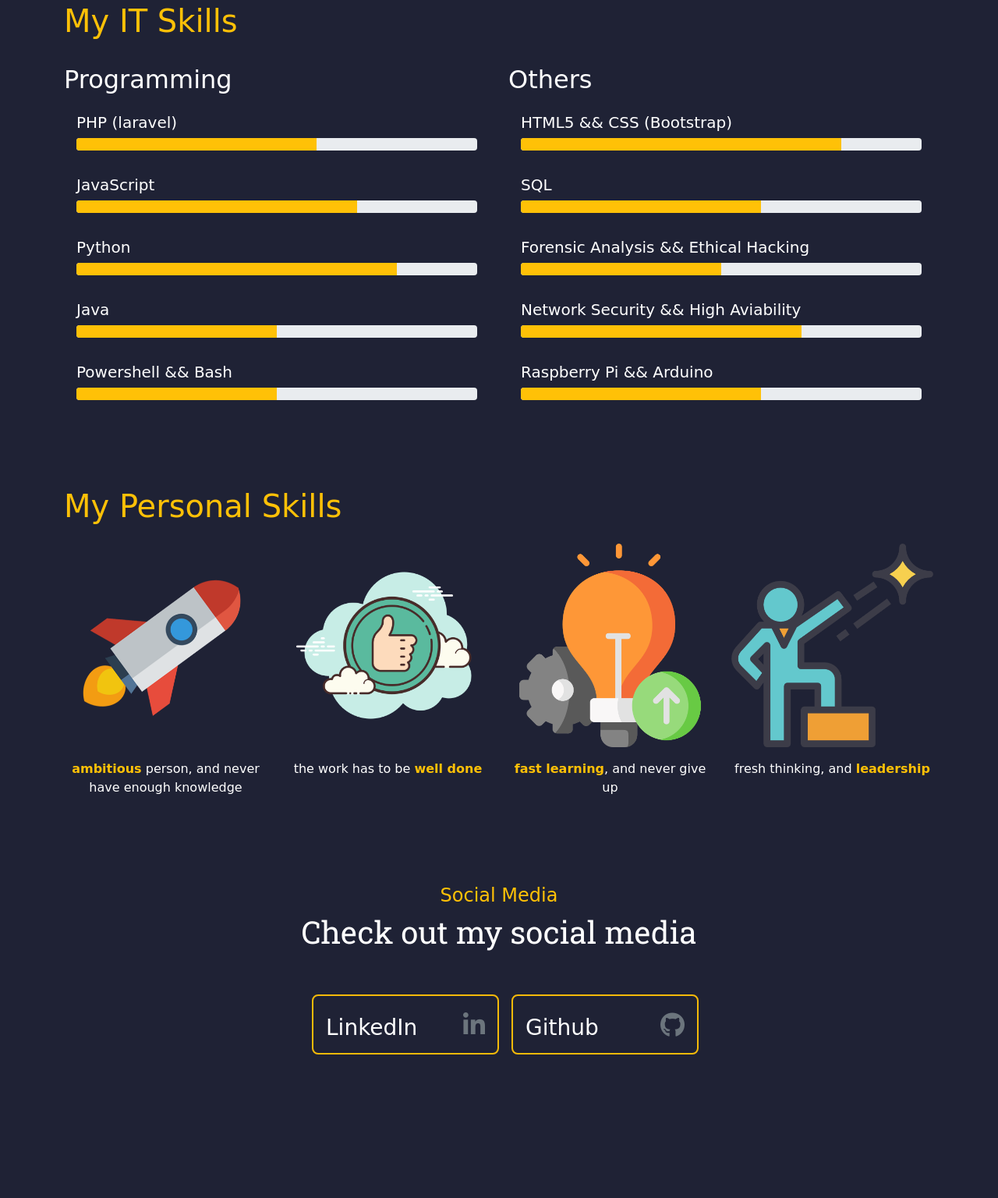
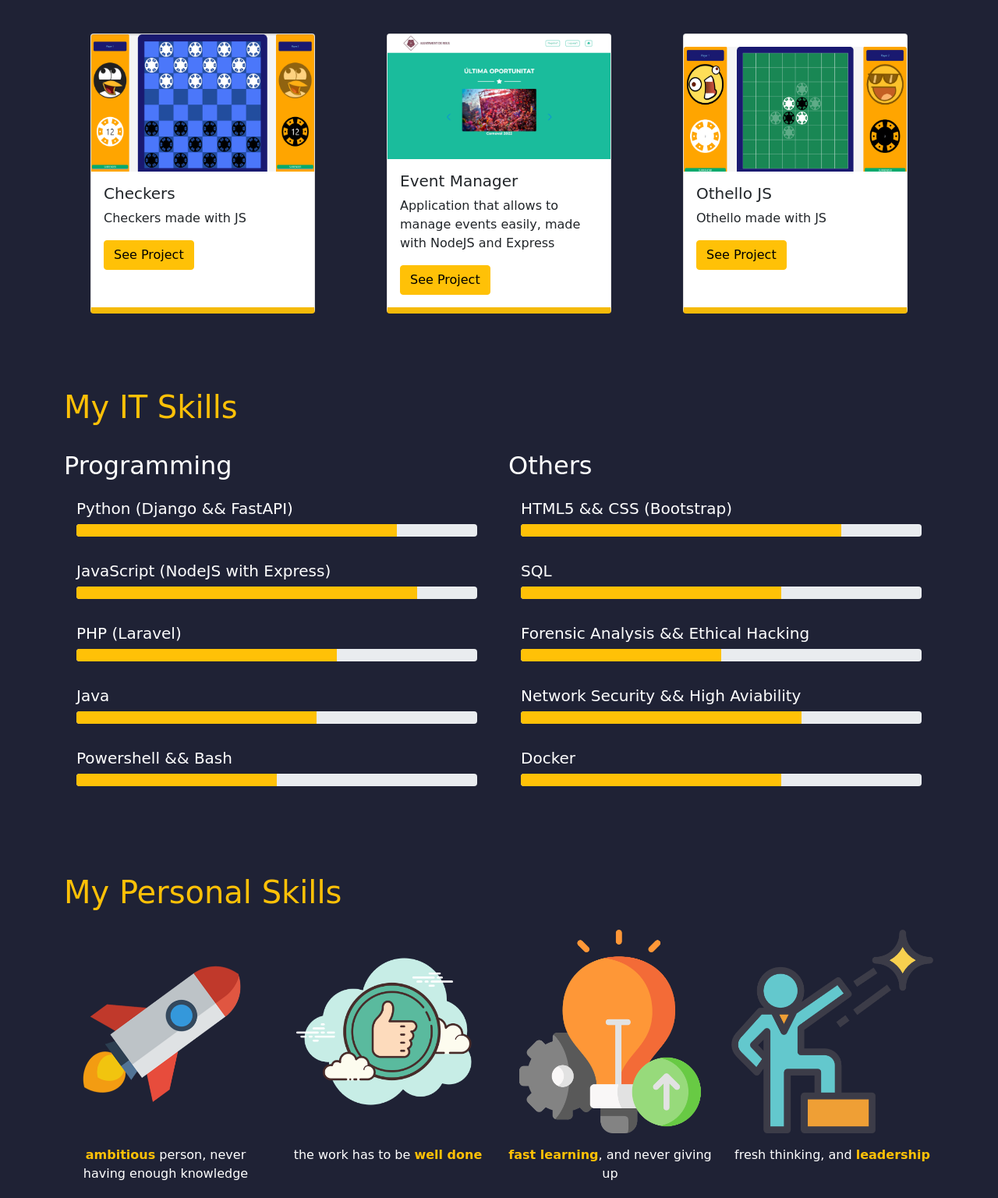
Before and after one commit to bogdddy/portfolio, a plain HTML site: page index.html in a window 1280 px wide. Shown: the part 2148-3684 px from the top of the page at 78% size. Before the commit the page ends 3548 px from the top, so only its background shows below. Drawn offline with nearby package versions, Linux system fonts and the light colour scheme; a web font is replaced by a local one.

Commit message:
25/04/22

```diff
--- a/index.html
+++ b/index.html
@@ -65,13 +65,13 @@
 
     <div class="main-container container-fluid">
       <div class="row main_row ">
-        <div class="col-6 p-0">
+        <div class="col-6 col-sm-0 p-0 d-none d-sm-block">
             <img
               src="images/avatarhi.png"
               class=""
             />
         </div>
-        <div class="col-6 ">
+        <div class="col-9 col-sm-6 ">
           <h2 class="text-white">Hello, I'm</h2>
           <h1 class="text-warning m-heading">Bogdan Struk.</h1>
           <h2 class="text-white">Web Developer</h2>
@@ -97,7 +97,11 @@
           </p>
           <br/>
           <p>
-            In my free time I like to play video games and ride the bike, and skate.
+            Now I'm finishing my web development course and planning into a computer science degree.
+          </p>
+          <br/>
+          <p>
+            In my free time I like to play video games and skating, even though I'm not so good at it.
             I'm very curious and I always feel like learning new things
           </p>
           <button class="btn btn-outline-warning">Learn More</button>
@@ -111,6 +115,7 @@
       <h1 class="text-warning mb-3 pb-2 media-text-center">My Projects</h1>
       <div class="row">
 
+        <!-- I AM VEGAN  -->
         <div class="col-xl-4 col-sm-12 mb-5 d-flex justify-content-center">
           <div class="card" style="width: 18rem;">
             <img
@@ -128,6 +133,8 @@
             </div>
           </div>
         </div>
+
+        <!-- AUTOMATE WATERING -->
         <div class="col-xl-4 col-md-6 col-sm-12 mb-5 d-flex justify-content-center ">
           <div class="card" style="width: 18rem;">
             <img
@@ -141,14 +148,16 @@
               <p class="card-text">
                 Development of an automate watering system, made with Raspberry Pi & Arduino
               </p>
-              <a href="#" class="btn btn-warning">See Project</a>
+              <a href="https://drive.google.com/file/d/1-It0s5gt9EsELK8GKt3MDFN1pQn-ll0P/view?usp=sharing" class="btn btn-warning">See Project</a>
             </div>
           </div>
         </div>
+
+        <!-- ENCUENTRA UN CHOLLO -->
         <div class="col-xl-4 col-md-6 col-sm-12 mb-5 d-flex justify-content-center">
           <div class="card" style="width: 18rem;">
             <img
-              src="./images/laravel.png"
+              src="./images/encuentra_un_chollo.png"
               class="card-img-top card-image-square"
               style="height: 13rem;"
               alt="..."
@@ -156,12 +165,71 @@
             <div class="card-body">
               <h5 class="card-title">Laravel</h5>
               <p class="card-text">
-                Work in progress...
+                Laravel Bootcamp final project.
+                Basically a trip search engine
               </p>
-              <a href="#" class="btn btn-warning">See Project</a>
+              <a href="https://youtu.be/OuypRXRJUSc?t=1824" class="btn btn-warning">See Project</a>
             </div>
           </div>
         </div>
+
+        <!-- CHECKERS  -->
+        <div class="col-xl-4 col-sm-12 mb-5 d-flex justify-content-center">
+          <div class="card" style="width: 18rem;">
+            <img
+              src="./images/checkers.png"
+              class="card-img-top "
+              style="height: 11rem;"
+              alt="..."
+            />
+            <div class="card-body">
+              <h5 class="card-title">Checkers</h5>
+              <p class="card-text">
+                Checkers made with JS
+              </p>
+              <a href="https://bogdddy.github.io/DAW_M12_dames/" class="btn btn-warning">See Project</a>
+            </div>
+          </div>
+        </div>
+
+        <!-- EVENT MANAGER  -->
+        <div class="col-xl-4 col-sm-12 mb-5 d-flex justify-content-center">
+          <div class="card" style="width: 18rem;">
+            <img
+              src="./images/eventmanager.png"
+              class="card-img-top "
+              style="height: 10rem;"
+              alt="..."
+            />
+            <div class="card-body">
+              <h5 class="card-title">Event Manager</h5>
+              <p class="card-text">
+                Application that allows to manage events easily, made with NodeJS and Express
+              </p>
+              <a href="https://bogdddy.github.io/DAW_M12_dames/" class="btn btn-warning">See Project</a>
+            </div>
+          </div>
+        </div>
+
+        <!-- OTHELLO  -->
+        <div class="col-xl-4 col-sm-12 mb-5 d-flex justify-content-center">
+          <div class="card" style="width: 18rem;">
+            <img
+              src="./images/othello.png"
+              class="card-img-top mt-3 "
+              style="height: 10rem;"
+              alt="..."
+            />
+            <div class="card-body">
+              <h5 class="card-title">Othello JS</h5>
+              <p class="card-text">
+                Othello made with JS
+              </p>
+              <a href="https://web-bogdddy.duckdns.org/OtelloJS/" class="btn btn-warning">See Project</a>
+            </div>
+          </div>
+        </div>
+
       </div>
     </div>
 
@@ -173,27 +241,27 @@
           <h2 class="text-white">Programming</h2>
 
           <div class="p-3">
-            <h5 class="text-white">PHP (laravel)</h5>
-            <div class="progress">
-              <div class="progress-bar bg-warning" role="progressbar" style="width: 60%" aria-valuenow="75" aria-valuemin="0" aria-valuemax="100"></div>
-            </div>
-          </div>
-          <div class="p-3">
-            <h5 class="text-white">JavaScript</h5>
-            <div class="progress">
-              <div class="progress-bar bg-warning" role="progressbar" style="width: 70%" aria-valuenow="75" aria-valuemin="0" aria-valuemax="100"></div>
-            </div>
-          </div>
-          <div class="p-3">
-            <h5 class="text-white">Python</h5>
+            <h5 class="text-white">Python (Django && FastAPI)</h5>
             <div class="progress">
               <div class="progress-bar bg-warning" role="progressbar" style="width: 80%" aria-valuenow="75" aria-valuemin="0" aria-valuemax="100"></div>
             </div>
           </div>
           <div class="p-3">
+            <h5 class="text-white">JavaScript (NodeJS with Express)</h5>
+            <div class="progress">
+              <div class="progress-bar bg-warning" role="progressbar" style="width: 85%" aria-valuenow="75" aria-valuemin="0" aria-valuemax="100"></div>
+            </div>
+          </div>
+          <div class="p-3">
+            <h5 class="text-white">PHP (Laravel)</h5>
+            <div class="progress">
+              <div class="progress-bar bg-warning" role="progressbar" style="width: 65%" aria-valuenow="75" aria-valuemin="0" aria-valuemax="100"></div>
+            </div>
+          </div>
+          <div class="p-3">
             <h5 class="text-white">Java</h5>
             <div class="progress">
-              <div class="progress-bar bg-warning" role="progressbar" style="width: 50%" aria-valuenow="75" aria-valuemin="0" aria-valuemax="100"></div>
+              <div class="progress-bar bg-warning" role="progressbar" style="width: 60%" aria-valuenow="75" aria-valuemin="0" aria-valuemax="100"></div>
             </div>
           </div>
           <div class="p-3">
@@ -204,6 +272,7 @@
           </div>
         </div>
 
+        <!-- OTHER SJILLS -->
         <div class="col-md-6 col-sm-12">
           <h2 class="text-white ">Others</h2>
           <div class="p-3">
@@ -215,7 +284,7 @@
           <div class="p-3">
             <h5 class="text-white">SQL</h5>
             <div class="progress">
-              <div class="progress-bar bg-warning" role="progressbar" style="width: 60%" aria-valuenow="75" aria-valuemin="0" aria-valuemax="100"></div>
+              <div class="progress-bar bg-warning" role="progressbar" style="width: 65%" aria-valuenow="75" aria-valuemin="0" aria-valuemax="100"></div>
             </div>
           </div>
           <div class="p-3">
@@ -231,9 +300,9 @@
             </div>
           </div>
           <div class="p-3">
-            <h5 class="text-white">Raspberry Pi && Arduino</h5>
+            <h5 class="text-white">Docker</h5>
             <div class="progress">
-              <div class="progress-bar bg-warning" role="progressbar" style="width: 60%" aria-valuenow="75" aria-valuemin="0" aria-valuemax="100"></div>
+              <div class="progress-bar bg-warning" role="progressbar" style="width: 65%" aria-valuenow="75" aria-valuemin="0" aria-valuemax="100"></div>
             </div>
           </div>
         </div>
@@ -249,7 +318,7 @@
         <div class="col-md-3 col-sm-6">
           <img src="images/rocket.png" class="img-fluid">
           <p class="text-white text-center pt-3">
-            <b class="text-warning">ambitious</b> person, and never have enough knowledge
+            <b class="text-warning">ambitious</b> person, never having enough knowledge
           </p>
         </div>
         <div class="col-md-3 col-sm-6">
@@ -261,7 +330,7 @@
         <div class="col-md-3 col-sm-6">
           <img src="images/innovation.png" class="img-fluid">
           <p class="text-white text-center pt-3">
-            <b class="text-warning">fast learning</b>, and never give up
+            <b class="text-warning">fast learning</b>, and never giving up
           </p>
         </div>
         <div class="col-md-3 col-sm-6">
@@ -284,26 +353,26 @@
 
         <div class="row pt-5 d-flex justify-content-center">
 
-          <div class="col-3 media_link btn">
+          <div class="col-4 media_link btn text-center">
             <a href="https://www.linkedin.com/in/bogdan-struk-33265b1a3/" style="text-decoration:none;">
                 <div class="row">
-                  <div class="col-6 d-flex justify-content-start">
-                    <h3 class="m-0 pt-2 text-white">LinkedIn</h3>
+                  <div class="col-8">
+                    <h3 class="m-0 p-2 text-white">LinkedIn</h3>
                   </div>
-                  <div class="col-6 d-flex justify-content-end align-items-center">
+                  <div class="col-4 d-flex justify-content-end align-items-center d-none d-sm-block">
                     <i class="fab fa-linkedin-in fa-2x text-secondary"></i>
                   </div>
                 </div>
             </a>
           </div>
 
-          <div class="col-3 media_link">
+          <div class="col-4 media_link">
             <a href="https://github.com/bogdddy" style="text-decoration:none;">
                 <div class="row">
-                  <div class="col-6 d-flex justify-content-start">
-                    <h3 class="m-0 pt-2 text-white"> Github </h3>
+                  <div class="col-8">
+                    <h3 class="m-0 p-2 text-white"> Github </h3>
                   </div>
-                  <div class="col-6 d-flex justify-content-end align-items-center">
+                  <div class="col-4 d-flex justify-content-end align-items-center d-none d-sm-block">
                     <i class="fab fa-github fa-2x text-secondary"></i>
                   </div>
                 </div>
```
Also changed, not shown: images/checkers.png (added), images/encuentra_un_chollo.png (added), images/eventmanager.png (added), images/othello.png (added).
